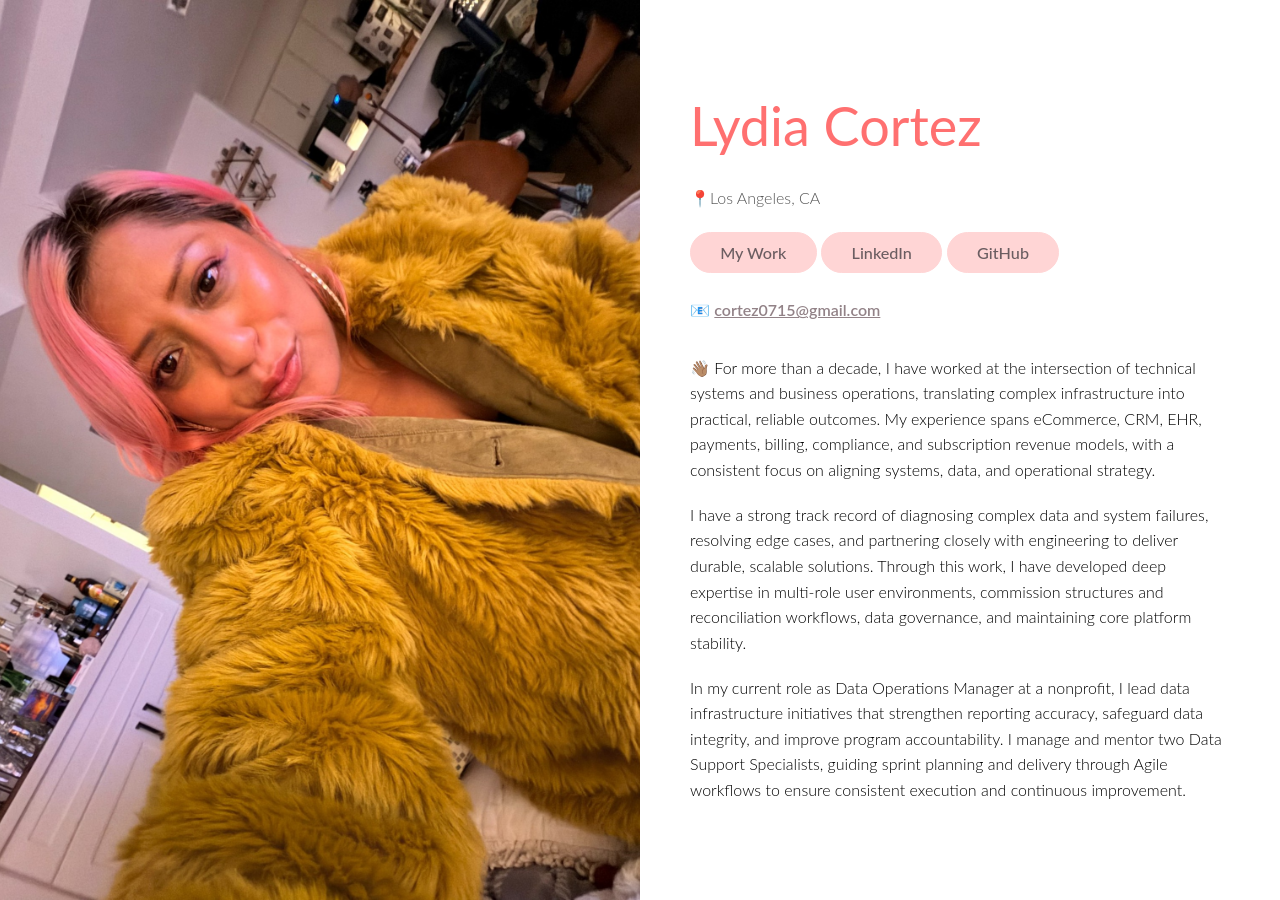
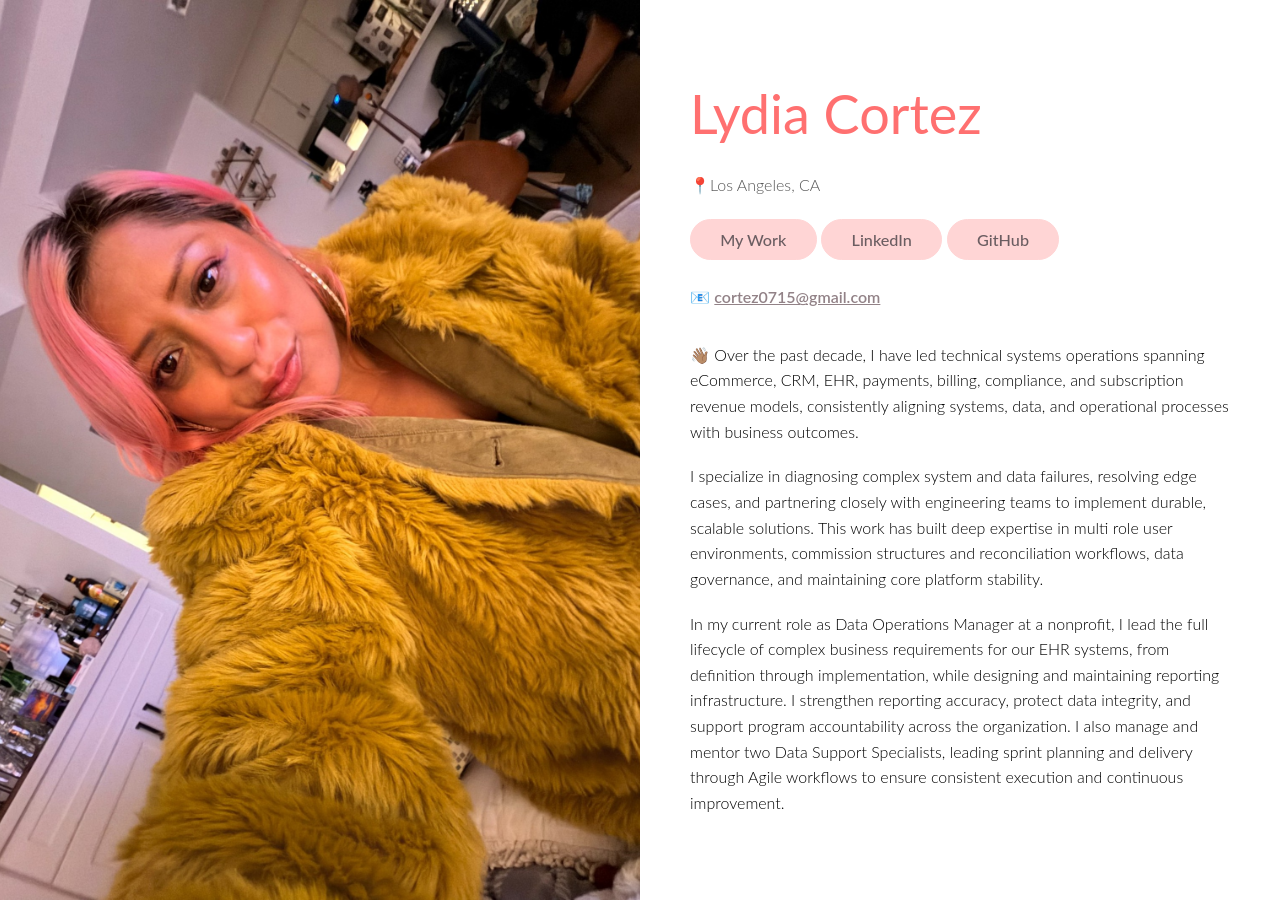
Before and after one commit to lylyco/lylyco.github.io, a Jekyll site: the page built from index.html, in a window 1280 px wide. Built offline with Jekyll 4.4.1, drawn with Linux system fonts in a browser that asks for light colours.

Commit message:
“biov4”

```diff
--- a/_config.yml
+++ b/_config.yml
@@ -29,21 +29,24 @@ content: |
   </div>
   <div class="bio">
       <p>
-      👋🏽 For more than a decade, I have worked at the intersection of technical systems and business operations, translating
-      complex infrastructure into practical, reliable outcomes. My experience spans eCommerce, CRM, EHR, payments, billing,
-      compliance, and subscription revenue models, with a consistent focus on aligning systems, data, and operational strategy.
+      👋🏽 Over the past decade, I have led technical systems operations spanning eCommerce, CRM, EHR, payments, billing,
+      compliance, and subscription revenue models, consistently aligning systems, data, and operational processes with
+      business outcomes.
       </p>
 
     <p>
-      I have a strong track record of diagnosing complex data and system failures, resolving edge cases, and partnering closely
-      with engineering to deliver durable, scalable solutions. Through this work, I have developed deep expertise in multi-role
-      user environments, commission structures and reconciliation workflows, data governance, and maintaining core platform stability.
+      I specialize in diagnosing complex system and data failures, resolving edge cases, and partnering closely with
+      engineering teams to implement durable, scalable solutions. This work has built deep expertise in multi role user
+      environments, commission structures and reconciliation workflows, data governance, and maintaining core platform
+      stability.
     </p>
 
     <p>
-      In my current role as Data Operations Manager at a nonprofit, I lead data infrastructure initiatives that strengthen reporting accuracy, safeguard
-      data integrity, and improve program accountability. I manage and mentor two Data Support Specialists, guiding sprint planning and delivery
-      through Agile workflows to ensure consistent execution and continuous improvement.
+      In my current role as Data Operations Manager at a nonprofit, I lead the full lifecycle of complex business
+      requirements for our EHR systems, from definition through implementation, while designing and maintaining reporting
+      infrastructure. I strengthen reporting accuracy, protect data integrity, and support program accountability across the
+      organization. I also manage and mentor two Data Support Specialists, leading sprint planning and delivery through Agile
+      workflows to ensure consistent execution and continuous improvement.
     </p>
   </div>
 
```
